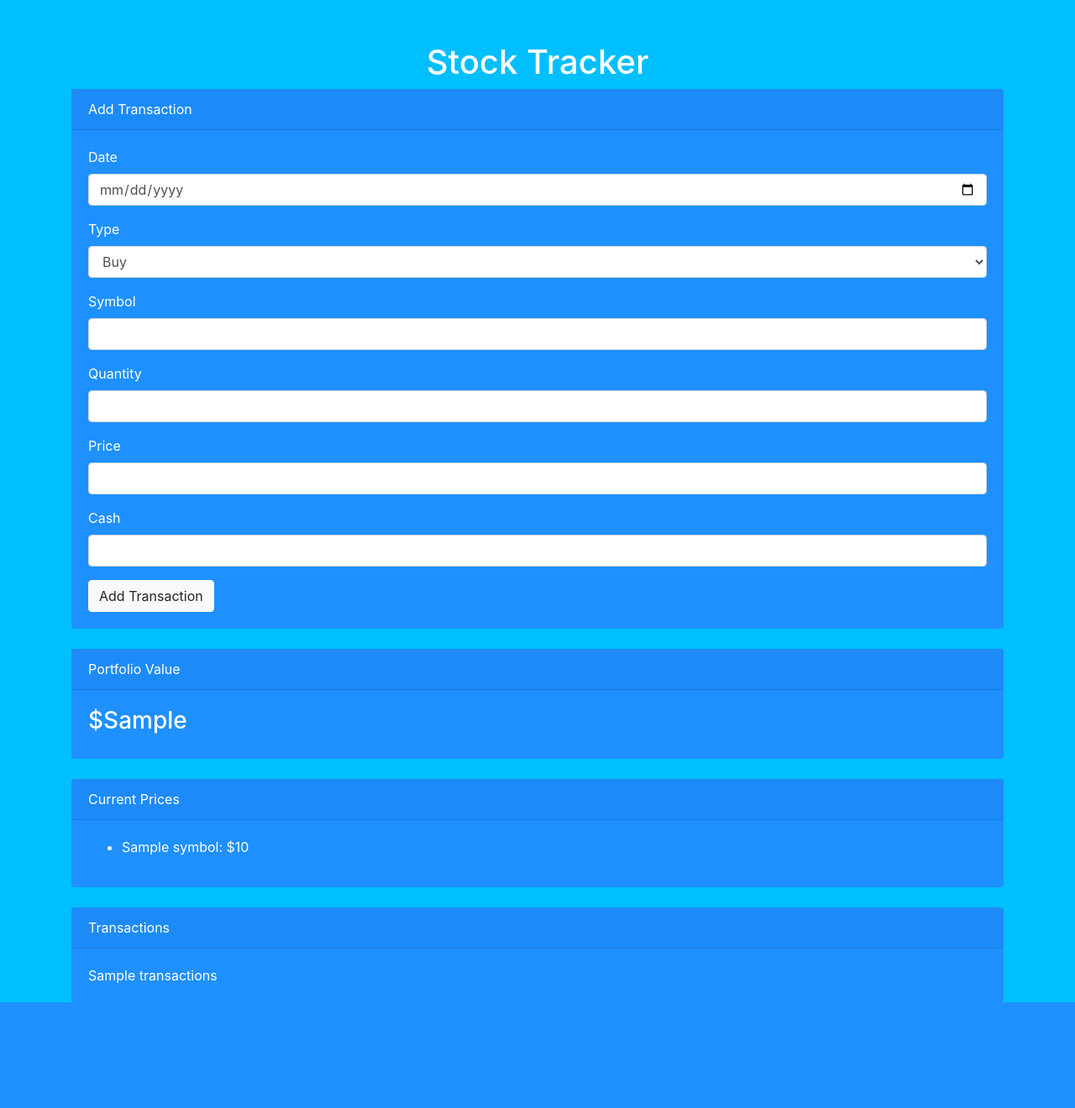
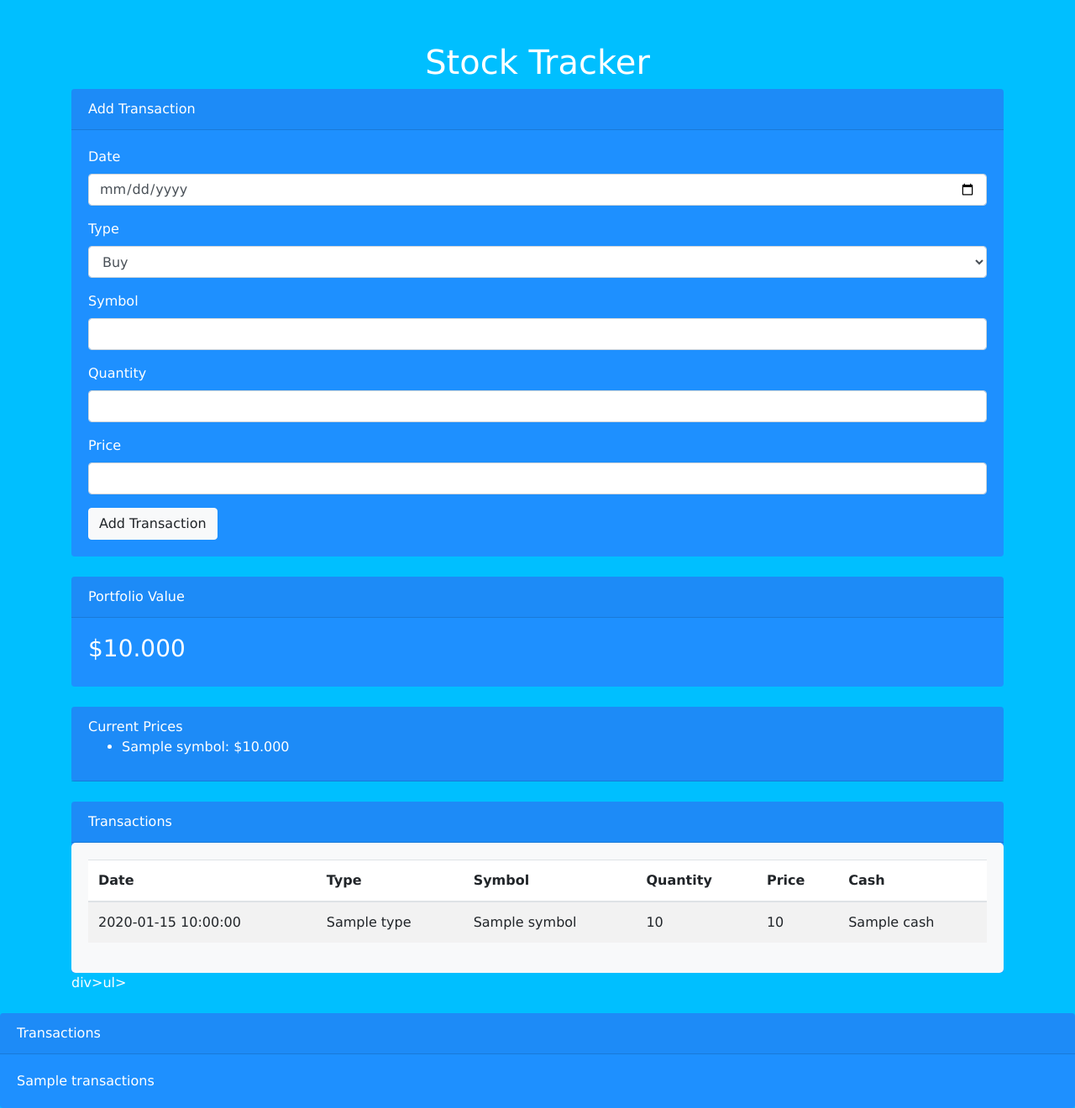
Before and after one commit to Jedi-Master-Teban/Stock-Tracker-Flask-App, a Flask app: template templates/index.html in a window 1280 px wide. Shown: the whole page at 84% size. Before the commit the page ends 1194 px from the top, so only its background shows below. Run offline with Flask 3, Linux system fonts and the light colour scheme; the template is opened without the code that fills it: most values are stand-ins (such as "Sample title", 1, 10 or a date in 2020); some libraries are stand-ins or nearby versions.

Commit message:
Nuevos cambios a la interfaz

```diff
--- a/app.py
+++ b/app.py
@@ -1,10 +1,11 @@
 # app.py
-from flask import Flask, request, render_template, redirect, url_for
+from flask import Flask, request, render_template, redirect, url_for, flash
 import pandas as pd
 import yfinance as yf
 import os
 
 app = Flask(__name__)
+app.secret_key = 'supersecretkey'  # Needed for flashing messages
 
 # Path to the CSV file
 CSV_FILE_PATH = 'transactions.csv'
@@ -24,18 +25,22 @@ def get_stock_price(symbol):
 def calculate_portfolio_value():
     global transactions
     portfolio_value = 0
+    cash_balance = 0
     for index, row in transactions.iterrows():
         if row['Type'] == 'buy':
             current_price = get_stock_price(row['Symbol'])
             portfolio_value += current_price * row['Quantity']
-    return portfolio_value
+        elif row['Type'] == 'deposit':
+            cash_balance += row['Cash']
+    return round(portfolio_value + cash_balance, 3)
 
 # Function to get current prices of all assets
 def get_current_prices():
     global transactions
     current_prices = {}
     for symbol in transactions['Symbol'].unique():
-        current_prices[symbol] = get_stock_price(symbol)
+        if pd.notna(symbol):  # Skip NaN values for deposits
+            current_prices[symbol.upper()] = round(get_stock_price(symbol), 3)
     return current_prices
 
 # Route for the home page
@@ -51,10 +56,15 @@ def add_transaction():
     global transactions
     date = request.form['date']
     type_ = request.form['type']
-    symbol = request.form['symbol']
-    quantity = float(request.form['quantity'])
-    price = float(request.form['price'])
-    cash = float(request.form['cash'])
+    symbol = request.form['symbol'].upper() if type_ != 'deposit' else None
+    quantity = float(request.form['quantity']) if type_ != 'deposit' else None
+    price = float(request.form['price']) if type_ != 'deposit' else None
+    cash = float(request.form['cash']) if type_ == 'deposit' else 0
+
+    # Server-side validation for cash amount
+    if type_ == 'deposit' and cash <= 0:
+        flash("Cash amount must be a positive number.")
+        return redirect(url_for('home'))
 
     new_transaction = pd.DataFrame([[date, type_, symbol, quantity, price, cash]],
                                    columns=['Date', 'Type', 'Symbol', 'Quantity', 'Price', 'Cash'])
--- a/templates/index.html
+++ b/templates/index.html
@@ -18,7 +18,51 @@
         .card-header, .card-body {
             color: white;
         }
+        body {
+            font-family: Verdana, sans-serif;
+        }
+        .table-container {
+            background-color: #f8f9fa;
+            padding: 20px;
+            border-radius: 5px;
+        }
+        .table {
+            background-color: white;
+        }
     </style>
+    <script>
+        function toggleFields() {
+            var type = document.getElementById("type").value;
+            var cashField = document.getElementById("cashField");
+            var symbolField = document.getElementById("symbolField");
+            var quantityField = document.getElementById("quantityField");
+            var priceField = document.getElementById("priceField");
+
+            if (type === "deposit") {
+                cashField.style.display = "block";
+                symbolField.style.display = "none";
+                quantityField.style.display = "none";
+                priceField.style.display = "none";
+            } else {
+                cashField.style.display = "none";
+                symbolField.style.display = "block";
+                quantityField.style.display = "block";
+                priceField.style.display = "block";
+            }
+        }
+
+        function validateForm() {
+            var type = document.getElementById("type").value;
+            if (type === "deposit") {
+                var cash = document.getElementById("cash").value;
+                if (cash <= 0) {
+                    alert("Cash amount must be a positive number.");
+                    return false;
+                }
+            }
+            return true;
+        }
+    </script>
 </head>
 <body>
     <div class="container">
@@ -28,33 +72,36 @@
                 Add Transaction
             </div>
             <div class="card-body">
-                <form action="/add_transaction" method="post">
+                <form action="/add_transaction" method="post" onsubmit="return validateForm()">
                     <div class="form-group">
                         <label for="date">Date</label>
                         <input type="date" class="form-control" name="date" required>
                     </div>
                     <div class="form-group">
                         <label for="type">Type</label>
-                        <select class="form-control" name="type" required>
+                        <select class="form-control" name="type" id="type" onchange="toggleFields()" required>
                             <option value="buy">Buy</option>
                             <option value="sell">Sell</option>
+                            <option value="deposit">Deposit</option>
+                            <option value="dividends">Dividends</option>
+                            <option value="tax-dividends">Tax-Dividends</option>
                         </select>
                     </div>
-                    <div class="form-group">
+                    <div class="form-group" id="symbolField">
                         <label for="symbol">Symbol</label>
-                        <input type="text" class="form-control" name="symbol" required>
+                        <input type="text" class="form-control" name="symbol">
                     </div>
-                    <div class="form-group">
+                    <div class="form-group" id="quantityField">
                         <label for="quantity">Quantity</label>
-                        <input type="number" class="form-control" name="quantity" required>
+                        <input type="number" class="form-control" name="quantity">
                     </div>
-                    <div class="form-group">
+                    <div class="form-group" id="priceField">
                         <label for="price">Price</label>
-                        <input type="number" step="0.01" class="form-control" name="price" required>
+                        <input type="number" step="0.01" class="form-control" name="price">
                     </div>
-                    <div class="form-group">
+                    <div class="form-group" id="cashField" style="display: none;">
                         <label for="cash">Cash</label>
-                        <input type="number" step="0.01" class="form-control" name="cash" required>
+                        <input type="number" step="0.01" class="form-control" name="cash" id="cash" min="0.01">
                     </div>
                     <button type="submit" class="btn btn-light">Add Transaction</button>
                 </form>
@@ -65,19 +112,50 @@
                 Portfolio Value
             </div>
             <div class="card-body">
-                <h3>${{ portfolio_value }}</h3>
+                <h3>${{ '%.3f' % portfolio_value }}</h3>
             </div>
         </div>
         <div class="card mt-4">
             <div class="card-header">
                 Current Prices
-            </div>
-            <div class="card-body">
                 <ul>
                     {% for symbol, price in current_prices.items() %}
-                        <li>{{ symbol }}: ${{ price }}</li>
+                        <li>{{ symbol }}: ${{ '%.3f' % price }}</li>
                     {% endfor %}
                 </ul>
+            </div>
+        </div>
+        <div class="card mt-4">
+            <div class="card-header">
+                Transactions
+            </div>
+            <div class="card-body table-container">
+                <table class="table table-striped">
+                    <thead>
+                        <tr>
+                            <th>Date</th>
+                            <th>Type</th>
+                            <th>Symbol</th>
+                            <th>Quantity</th>
+                            <th>Price</th>
+                            <th>Cash</th>
+                        </tr>
+                    </thead>
+                    <tbody>
+                        {% for index, row in transactions.iterrows() %}
+                            <tr>
+                                <td>{{ row['Date'] }}</td>
+                                <td>{{ row['Type'] }}</td>
+                                <td>{{ row['Symbol'] }}</td>
+                                <td>{{ row['Quantity'] }}</td>
+                                <td>{{ row['Price'] }}</td>
+                                <td>{{ row['Cash'] }}</td>
+                            </tr>
+                        {% endfor %}
+                    </tbody>
+                </table>
+            </div>
+        </div>div>ul>
             </div>
         </div>
         <div class="card mt-4">
```
